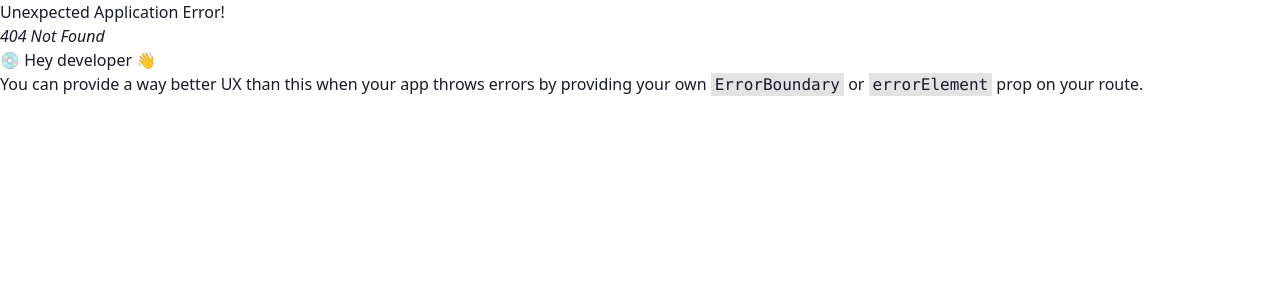
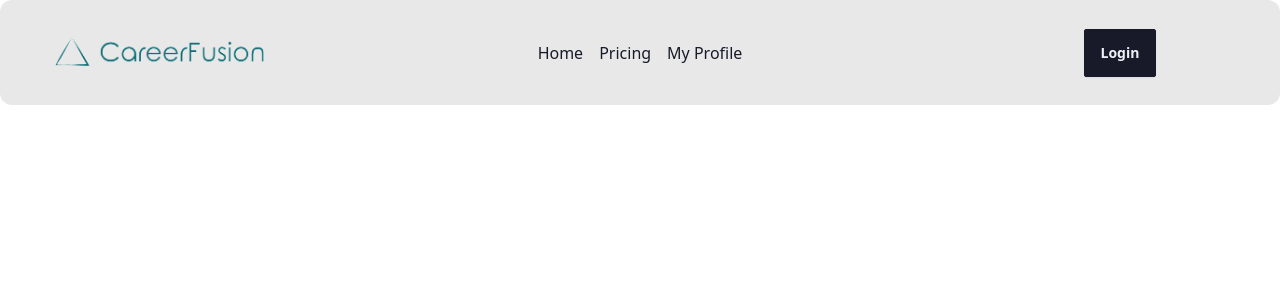
Before and after one commit to ShakirMahmud/career-fusion, a React (Vite) app: page /auth in a window 1280 px wide. Before the commit this address had no page. Shown: the top 300 px of the page. Built offline with nearby package versions, Linux system fonts and the light colour scheme.

Commit message:
NavBar Added

```diff
--- a/src/components/NavBar.jsx
+++ b/src/components/NavBar.jsx
@@ -1,10 +1,20 @@
 import React from 'react';
 import logo from '../assets/logo.png'
+import { Link, NavLink, useNavigate } from 'react-router-dom';
 
 const NavBar = () => {
+    const navigate = useNavigate();
     return (
-        <div>
-            <img src={logo} alt="" />
+        <div className='bg-base-200 rounded-xl flex justify-between items-center'>
+            <img onClick={() => navigate('/')} className='w-80 hover:cursor-pointer object-cover' src={logo} alt="" />
+            <ul className='flex justify-center w-80 gap-4'>
+                <NavLink to='/'>Home</NavLink>
+                <NavLink to='/pricing'>Pricing</NavLink>
+                <NavLink to='/profile'>My Profile</NavLink>
+            </ul>
+            <div className='w-80 flex justify-center'>
+                <Link to='/auth/login' className='btn btn-neutral '>Login</Link>
+            </div>
         </div>
     );
 };
--- /dev/null
+++ b/src/layouts/AuthLayout.jsx
@@ -0,0 +1,16 @@
+import React from 'react';
+import NavBar from '../components/NavBar';
+import { Outlet } from 'react-router-dom';
+
+const AuthLayout = () => {
+    return (
+        <div>
+            <header>
+                <NavBar></NavBar>
+            </header>
+            <Outlet/>
+        </div>
+    );
+};
+
+export default AuthLayout;
```
Also changed, not shown: src/routers/router.jsx (+12 -0 lines).
